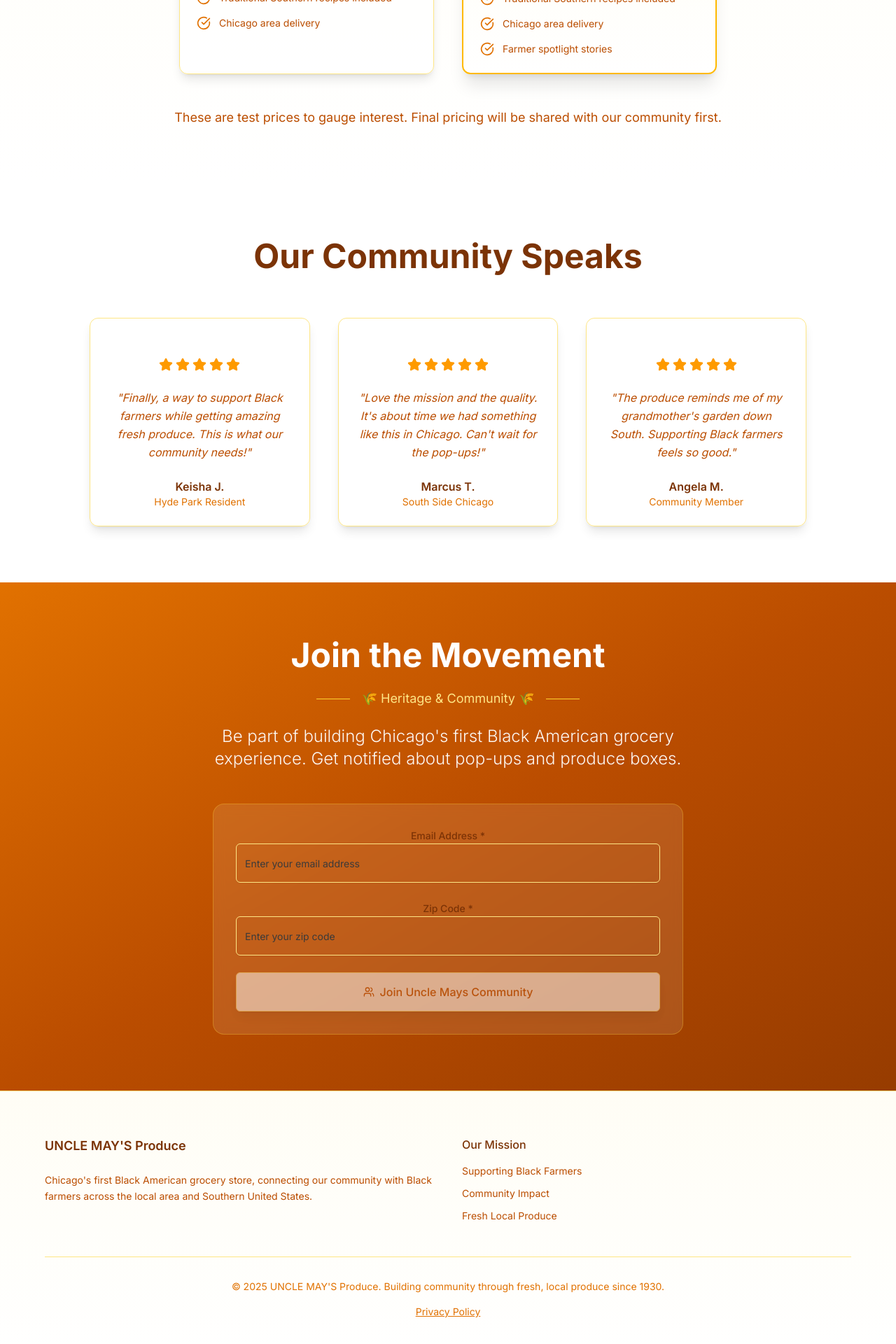
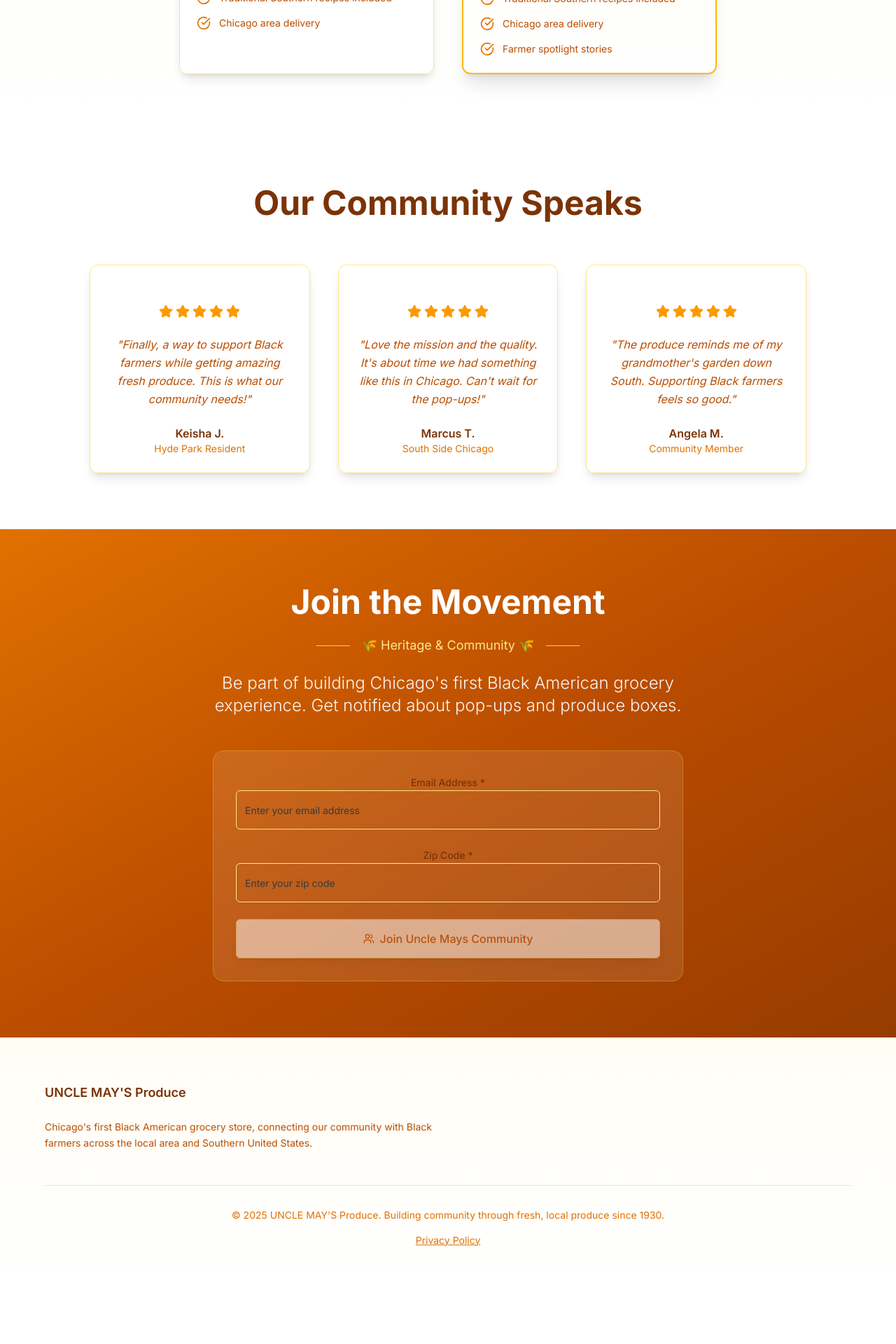
Before and after one commit to Aivydb21/Uncle_mays, a Next.js app: page / in a window 1280 px wide. Shown: the part 2746-4666 px from the top of the page at 70% size. After the commit the page ends 4592 px from the top, so only its background shows below. Built offline with nearby package versions, Linux system fonts and the light colour scheme; no server answers.

Commit message:
Remove Our Mission section and test pricing note - Clean up footer by removing Our Mission section - Remove test pricing disclaimer from pricing section - Streamline website content for production readiness

```diff
--- a/app/page.tsx
+++ b/app/page.tsx
@@ -205,9 +205,6 @@
               </CardContent>
             </Card>
           </div>
-          <p className="text-amber-700 mt-12 text-lg">
-            These are test prices to gauge interest. Final pricing will be shared with our community first.
-          </p>
         </div>
       </section>
 
@@ -297,14 +294,6 @@
                 across the local area and Southern United States.
               </p>
             </div>
-            <div>
-              <h4 className="font-medium mb-4 text-amber-900">Our Mission</h4>
-              <div className="space-y-3 text-sm text-amber-700">
-                <div>Supporting Black Farmers</div>
-                <div>Community Impact</div>
-                <div>Fresh Local Produce</div>
-              </div>
-            </div>
           </div>
           <div className="border-t border-amber-200 mt-12 pt-8 text-center text-sm text-amber-600">
             © 2025 UNCLE MAY'S Produce. Building community through fresh, local produce since 1930.
```
